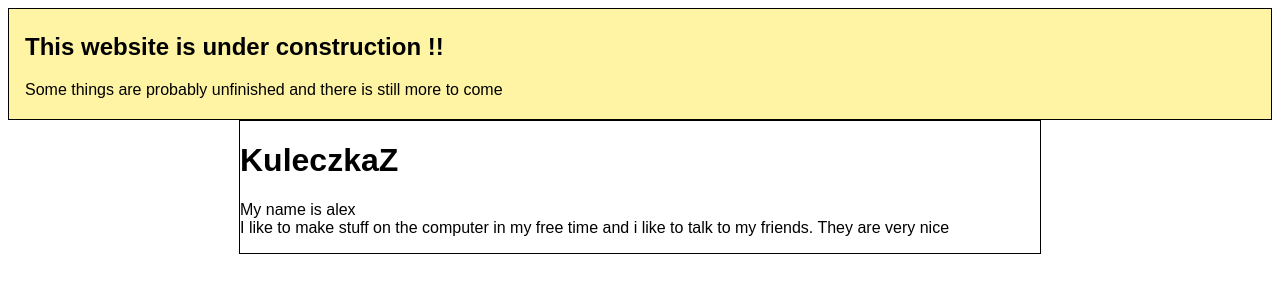
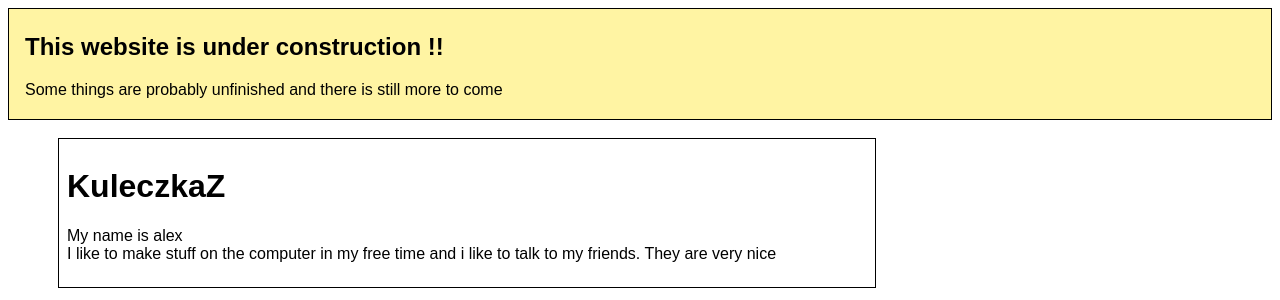
Before and after one commit to KuleczkaZ/portfolio, a plain HTML site: page index.html in a window 1280 px wide. Drawn offline with Linux system fonts and the light colour scheme.

Commit message:
Teasting

```diff
--- a/index.html
+++ b/index.html
@@ -21,7 +21,7 @@
                 This website is under construction !!
             </h2>
             <p>Some things are probably unfinished and there is still more to come</p>
-        </div>
+        </div><br>
         <div class="container">
             <h1>KuleczkaZ</h1>
             <p>
--- a/styles.css
+++ b/styles.css
@@ -14,6 +14,7 @@ body {
 }
 .container {
     max-width: 800px;
-    margin: 0 auto;
     border: 1px solid black;
+    margin-left: 50px;
+    padding: 8px;
 }
```
